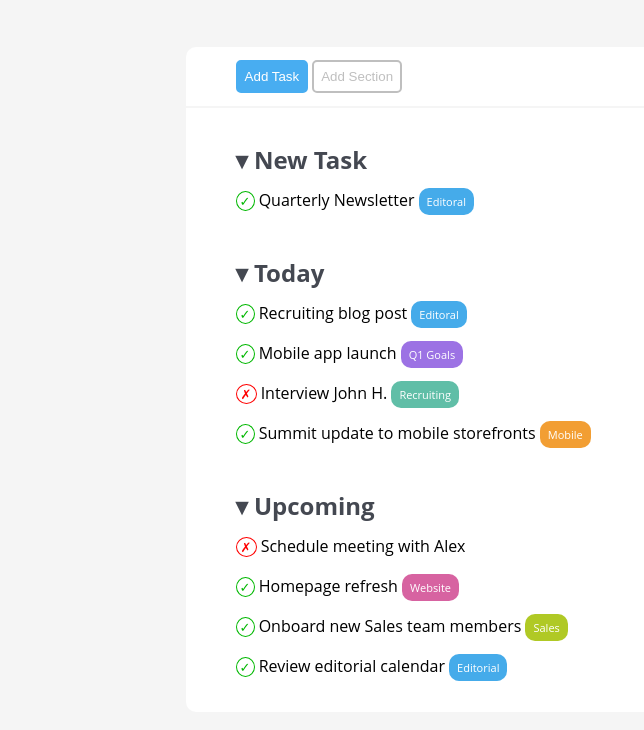
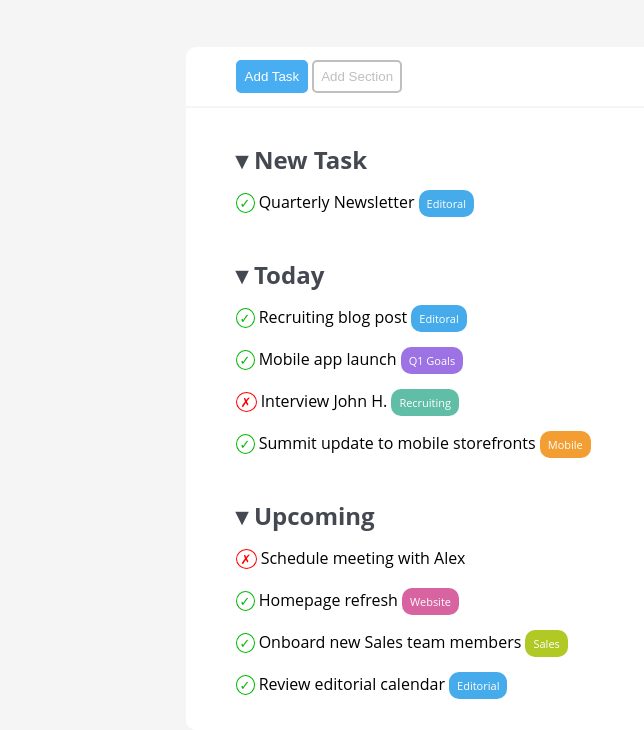
Before and after one commit to alessandropecchini99/html-css-toboolist, a plain HTML site: page index.html in a window 1280 px wide. Shown: the part 83-813 px from the top of the page, without its empty margins (0-644 px from the left). Drawn offline with Linux system fonts and the light colour scheme.

Commit message:
fix margin-top on all <li>

```diff
--- a/style.css
+++ b/style.css
@@ -87,7 +87,7 @@ header{
           }
 
         li{
-            padding-top: 8px;
+            padding-top: 10px;
             padding-bottom: 10px;
             font-family: 'Open Sans', sans-serif;
         }
```
